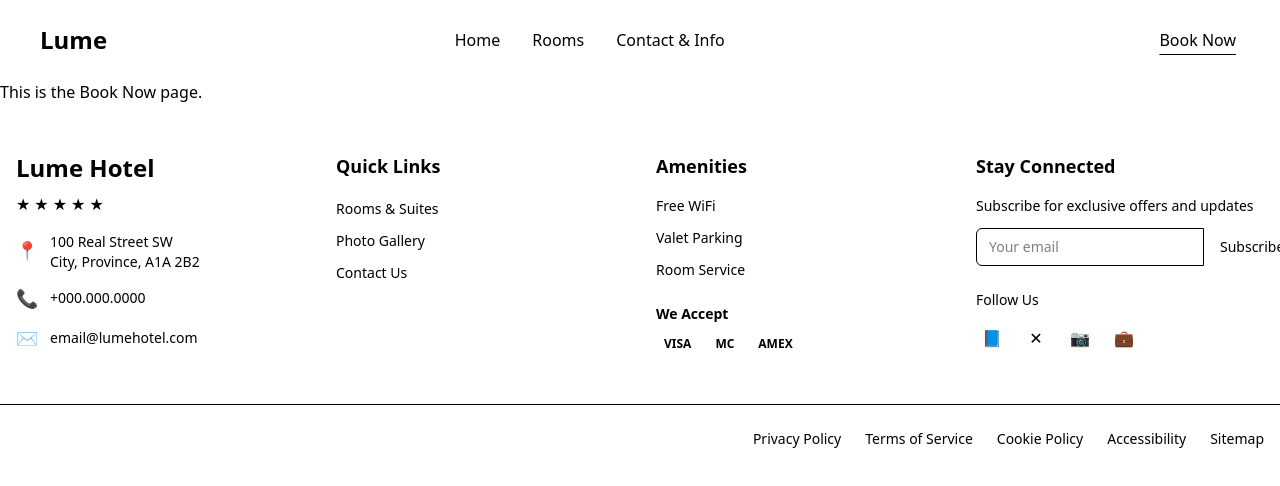
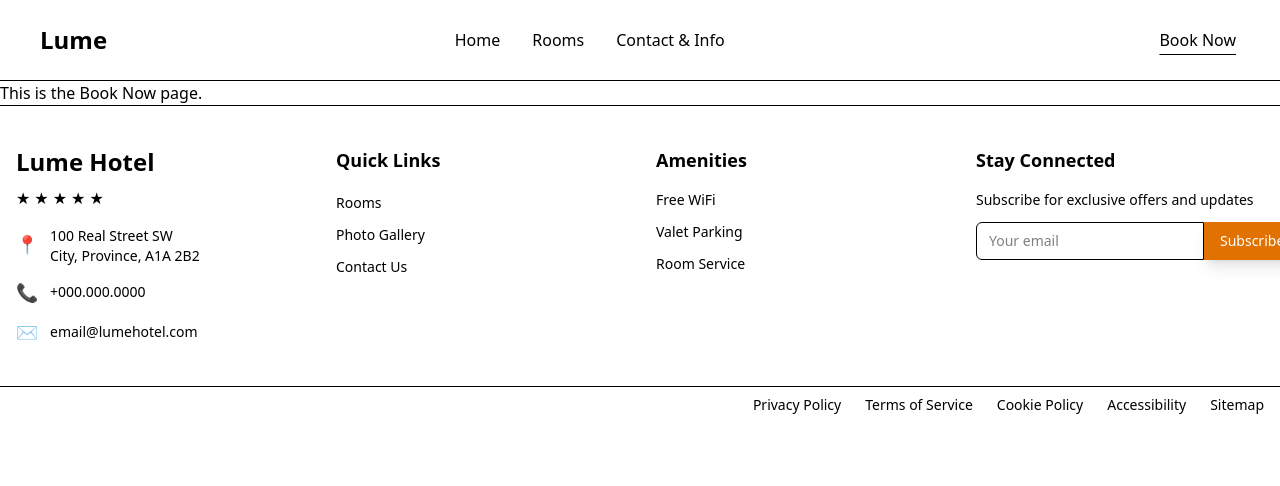
Before and after one commit to olivia497/lume-hotel-project, a React (Vite) app: page /booknow in a window 1280 px wide. Shown: the top 486 px of the page. Built offline with nearby package versions, Linux system fonts and the light colour scheme.

Commit message:
Updated styling on all pages so divs and sections sit where they should relative to other content on the page

```diff
--- a/src/components/FAQ.jsx
+++ b/src/components/FAQ.jsx
@@ -40,7 +40,7 @@ const FAQ = () => {
   }
 
   return (
-    <div className="max-w-4xl mx-auto p-8 ms-60">
+    <div className="flex flex-col p-8 ms-60">
       <h2 className="text-3xl font-bold text-center mb-8 text-gray-800">Frequently Asked Questions</h2>
 
       <div className="space-y-4">
--- a/src/components/Footer.jsx
+++ b/src/components/Footer.jsx
@@ -1,8 +1,8 @@
 export default function HotelFooter() {
   return (
-    <footer className="bg-100 text-black">
+    <footer className="bg-100 text-black border-t">
       {/* Main Footer Content */}
-      <div className="max-w-7xl mx-auto px-4 py-12">
+      <div className="max-w-7xl mx-auto px-4 py-10">
         <div className="grid grid-cols-1 md:grid-cols-2 lg:grid-cols-4 gap-8">
 
           {/* Hotel Info & Contact */}
@@ -42,7 +42,7 @@ export default function HotelFooter() {
             <h4 className="text-lg font-semibold mb-4 text-black-400">Quick Links</h4>
             <ul className="space-y-2">
               {[
-                'Rooms & Suites',
+                'Rooms',
                 'Photo Gallery',
                 'Contact Us'
               ].map((link) => (
@@ -69,15 +69,6 @@ export default function HotelFooter() {
                 <span className="text-sm text-black-300">Room Service</span>
               </div>
             </div>
-
-            <div className="mt-6">
-              <h5 className="text-sm font-semibold mb-2 text-black-400">We Accept</h5>
-              <div className="flex space-x-2">
-                <div className="bg-white text-black-900 px-2 py-1 rounded text-xs font-bold">VISA</div>
-                <div className="bg-white text-black-900 px-2 py-1 rounded text-xs font-bold">MC</div>
-                <div className="bg-white text-black-900 px-2 py-1 rounded text-xs font-bold">AMEX</div>
-              </div>
-            </div>
           </div>
 
           {/* Newsletter & Social */}
@@ -93,28 +84,9 @@ export default function HotelFooter() {
                   placeholder="Your email"
                   className="flex-1 px-3 py-2 bg-black-800 border border-black-700 rounded-l-md text-sm focus:outline-none focus:border-black-400"
                 />
-                <button className="px-4 py-2 bg-black-500 hover:bg-black-600 rounded-r-md text-sm font-medium transition-colors duration-200">
+                <button className="px-4 py-2 bg-amber-600 hover:bg-amber-700 text-white text-sm font-medium rounded-r-lg shadow-lg">
                   Subscribe
                 </button>
-              </div>
-            </div>
-
-            {/* Social Media */}
-            <div>
-              <p className="text-sm text-black-300 mb-3">Follow Us</p>
-              <div className="flex space-x-3">
-                <a href="#" className="bg-black-800 p-2 rounded-full hover:bg-black-500 transition-colors duration-200 text-center w-8 h-8 flex items-center justify-center">
-                  📘
-                </a>
-                <a href="#" className="bg-black-800 p-2 rounded-full hover:bg-black-500 transition-colors duration-200 text-center w-8 h-8 flex items-center justify-center">
-                  ✕
-                </a>
-                <a href="#" className="bg-black-800 p-2 rounded-full hover:bg-black-500 transition-colors duration-200 text-center w-8 h-8 flex items-center justify-center">
-                  📷
-                </a>
-                <a href="#" className="bg-black-800 p-2 rounded-full hover:bg-black-500 transition-colors duration-200 text-center w-8 h-8 flex items-center justify-center">
-                  💼
-                </a>
               </div>
             </div>
           </div>
@@ -123,7 +95,7 @@ export default function HotelFooter() {
 
       {/* Bottom Footer */}
       <div className="border-t border-black-800">
-        <div className="max-w-7xl mx-auto px-4 py-6">
+        <div className="max-w-7xl mx-auto px-4 py-2">
           <div className="flex flex-col md:flex-row justify-between items-center space-y-4 md:space-y-0">
             <div className="text-sm text-black-400">
              {/* empty */}
--- a/src/components/HomeContact.jsx
+++ b/src/components/HomeContact.jsx
@@ -14,9 +14,9 @@ const HomeContact = () => {
         {/* Image Section */}
         <div className='flex-shrink-0'>
           <img
-            src="src/assets/jonathan-borba-00fCk2lZn1c-unsplash.jpg"
+            src="https://images.unsplash.com/photo-1699268066895-2b5066669aff?q=80&w=764&auto=format&fit=crop&ixlib=rb-4.1.0&ixid=M3wxMjA3fDB8MHxwaG90by1wYWdlfHx8fGVufDB8fHx8fA%3D%3D"
             alt="hotel seating area"
-            className='w-100 h-auto rounded-lg shadow-lg object-cover'
+            className='w-100 h-100 rounded-lg shadow-lg object-cover'
           />
         </div>
 
--- a/src/components/Navbar.jsx
+++ b/src/components/Navbar.jsx
@@ -11,7 +11,7 @@ const Navbar = () => {
 
   return (
     <div>
-    <nav>
+    <nav className="border-b">
       <div className="mx-auto max-w-7xl px-2 sm:px-6 lg:px-8">
         <div className="flex h-20 items-center justify-between relative">
 
--- a/src/data/roomsData.js
+++ b/src/data/roomsData.js
@@ -77,5 +77,31 @@ export const roomsData = [
       "https://images.unsplash.com/photo-1621293954908-907159247fc8?q=80&w=1170&auto=format&fit=crop&ixlib=rb-4.1.0&ixid=M3wxMjA3fDB8MHxwaG90by1wYWdlfHx8fGVufDB8fHx8fA%3D%3D",
       "https://images.unsplash.com/photo-1673789692010-c424b6529e2d?q=80&w=1170&auto=format&fit=crop&ixlib=rb-4.1.0&ixid=M3wxMjA3fDB8MHxwaG90by1wYWdlfHx8fGVufDB8fHx8fA%3D%3D"
     ]
+  },
+    {
+    id: 3,
+    title: "Standard Room 2",
+    description: "Lorem ipsum dolor sit amet, consectetur adipiscing elit. Donec finibus ultrices lacinia.",
+    detailedDescription: "Lorem ipsum dolor sit amet, consectetur adipiscing elit. Donec finibus ultrices lacinia. Donec quis erat tempor elit mollis fermentum. Curabitur ac dolor ullamcorper, condimentum velit sit amet, elementum ex. Cras id mauris at mauris elementum iaculis et eu lacus. Morbi imperdiet bibendum ornare.",
+    image: "https://images.unsplash.com/photo-1675409145919-277c0fc2aa7d?q=80&w=1074&auto=format&fit=crop&ixlib=rb-4.1.0&ixid=M3wxMjA3fDB8MHxwaG90by1wYWdlfHx8fGVufDB8fHx8fA%3D%3D",
+    price: 199,
+    maxGuests: 2,
+    bedType: "Queen Bed",
+    size: "320 sq ft",
+    amenities: [
+      "City View", "Free WiFi", "Mini Fridge", "40\" Smart TV",
+      "Coffee Maker", "En-suite Bathroom", "Daily Housekeeping", "Air Conditioning"
+    ],
+    features: [
+      "Modern and comfortable furnishing",
+      "City views from large windows",
+      "High-quality bedding and pillows",
+      "Efficient workspace area"
+    ],
+    images: [
+      "https://images.unsplash.com/photo-1675409145919-277c0fc2aa7d?q=80&w=1074&auto=format&fit=crop&ixlib=rb-4.1.0&ixid=M3wxMjA3fDB8MHxwaG90by1wYWdlfHx8fGVufDB8fHx8fA%3D%3D",
+      "https://images.unsplash.com/photo-1621293954908-907159247fc8?q=80&w=1170&auto=format&fit=crop&ixlib=rb-4.1.0&ixid=M3wxMjA3fDB8MHxwaG90by1wYWdlfHx8fGVufDB8fHx8fA%3D%3D",
+      "https://images.unsplash.com/photo-1673789692010-c424b6529e2d?q=80&w=1170&auto=format&fit=crop&ixlib=rb-4.1.0&ixid=M3wxMjA3fDB8MHxwaG90by1wYWdlfHx8fGVufDB8fHx8fA%3D%3D"
+    ]
   }
 ];
--- a/src/pages/Rooms.jsx
+++ b/src/pages/Rooms.jsx
@@ -47,8 +47,9 @@ const Rooms = () => {
   return (
     <div className="min-h-screen bg-white">
       {/* Header */}
-      <div className="min-w-screen bg-white border-b">
-        <div className="w-full px-4 py-4">
+      <div className="min-w-screen bg-white">
+        <div className="px-4 py-4">
+          <h2 className="text-center text-3xl font-bold py-3">Rooms</h2>
           <button
             onClick={handleBackToRooms}
             className="flex items-center text-gray-600 hover:text-gray-800 transition-colors"
@@ -93,7 +94,7 @@ const Rooms = () => {
                     key={index}
                     onClick={() => setCurrentImageIndex(index)}
                     className={`relative rounded-lg overflow-hidden ${
-                      index === currentImageIndex ? 'ring-2 ring-blue-600' : ''
+                      index === currentImageIndex ? 'ring-2 ring-amber-600' : ''
                     }`}
                   >
                     <img
@@ -114,7 +115,7 @@ const Rooms = () => {
               <div className="flex items-center justify-between mb-4">
                 <h1 className="text-3xl font-bold text-gray-800">{selectedRoom.title}</h1>
                 <div className="text-right">
-                  <div className="text-3xl font-bold text-blue-600">${selectedRoom.price}</div>
+                  <div className="text-3xl font-bold text-amber-600">${selectedRoom.price}</div>
                   <div className="text-sm text-gray-500">per night</div>
                 </div>
               </div>
@@ -159,7 +160,7 @@ const Rooms = () => {
               <div className="grid grid-cols-2 gap-3">
                 {selectedRoom.amenities.map((amenity, index) => (
                   <div key={index} className="flex items-center">
-                    <div className="w-2 h-2 bg-blue-600 rounded-full mr-2"></div>
+                    <div className="w-2 h-2 bg-amber-600 rounded-full mr-2"></div>
                     <span className="text-sm text-gray-600">{amenity}</span>
                   </div>
                 ))}
@@ -170,7 +171,7 @@ const Rooms = () => {
             <div className="pt-6 border-t">
               <button
                 onClick={() => handleBookNow(selectedRoom.id)}
-                className="w-full bg-blue-600 text-white py-4 px-6 rounded-xl font-semibold text-lg hover:bg-blue-700 transition-colors duration-200 shadow-lg hover:shadow-xl"
+                className="w-full bg-amber-600 text-white py-4 px-6 rounded-xl font-semibold text-lg hover:bg-amber-700 transition-colors duration-200 shadow-lg hover:shadow-xl"
               >
                 Book Now - ${selectedRoom.price}/night
               </button>
@@ -196,7 +197,7 @@ const Rooms = () => {
                   <h4 className="font-semibold text-gray-800 mb-2">{room.title}</h4>
                   <p className="text-sm text-gray-600 mb-3">{room.description.substring(0, 100)}...</p>
                   <div className="flex items-center justify-between">
-                    <span className="text-lg font-bold text-blue-600">${room.price}/night</span>
+                    <span className="text-lg font-bold text-black">${room.price}/night</span>
                     <button
                       onClick={() => {
                         setSelectedRoom(room);
@@ -204,7 +205,7 @@ const Rooms = () => {
                         window.history.pushState({}, '', `?id=${room.id}`);
                         window.scrollTo(0, 0);
                       }}
-                      className="text-blue-600 text-sm font-medium hover:text-blue-700"
+                      className="text-black border font-semibold py-3 px-8 rounded-full shadow-lg hover:shadow transform hover:scale-105 transition-all duration-200"
                     >
                       View Details
                     </button>
```
Also changed, not shown: src/components/RoomCards.jsx (+7 -8 lines), src/pages/Contact.jsx (+4 -4 lines).
